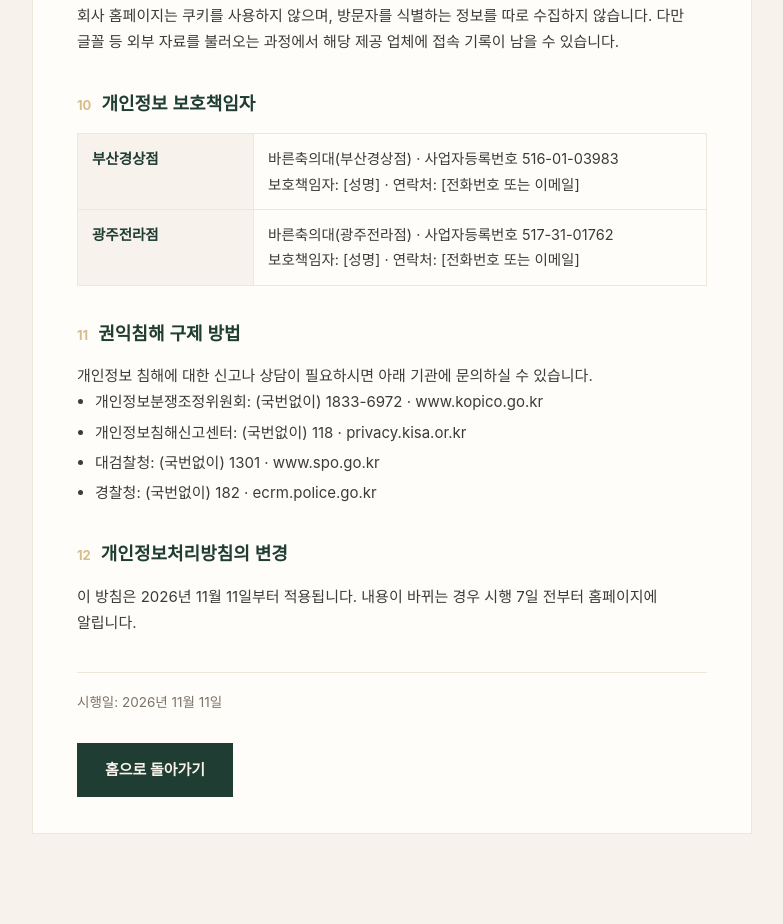
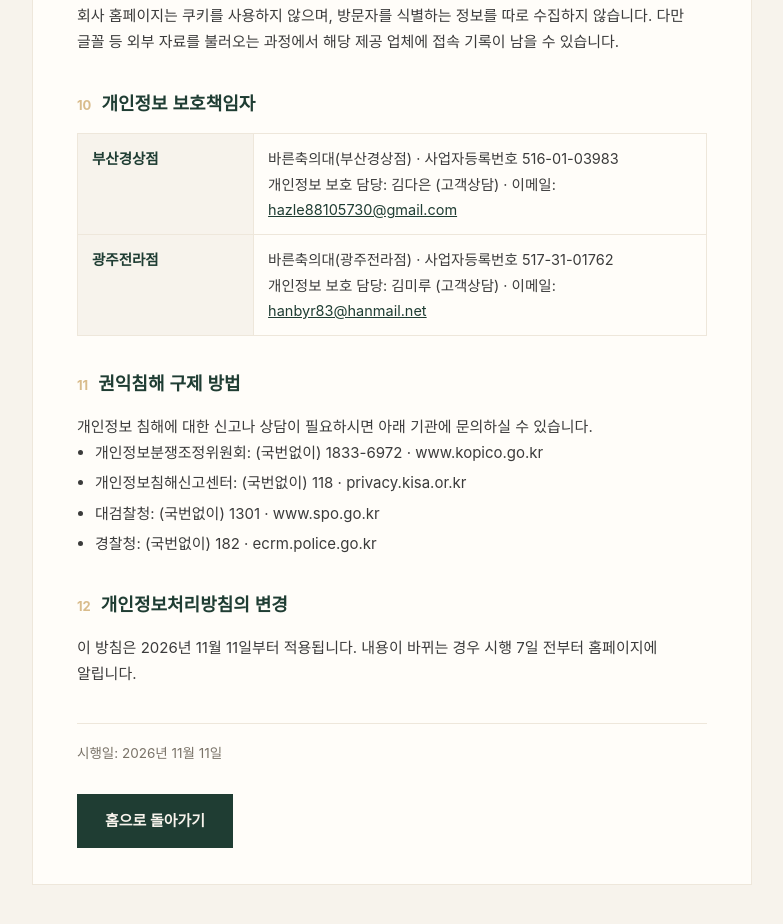
Before and after one commit to DanDanCoding/Bareun, a plain HTML site: page public/privacy.html in a window 1280 px wide. Shown: the part 2538-3462 px from the top of the page, without its empty margins (248-1031 px from the left). Drawn offline with Linux system fonts and the light colour scheme; a web font is replaced by a local one.

Commit message:
Fill in privacy officer contacts for each branch
Co-Authored-By: Claude Opus 5.5 <noreply@anthropic.com>

```diff
--- a/public/privacy.html
+++ b/public/privacy.html
@@ -122,10 +122,9 @@
         <h2 id="cookie"><span>09</span>자동 수집 장치(쿠키)</h2>
         <p>회사 홈페이지는 쿠키를 사용하지 않으며, 방문자를 식별하는 정보를 따로 수집하지 않습니다. 다만 글꼴 등 외부 자료를 불러오는 과정에서 해당 제공 업체에 접속 기록이 남을 수 있습니다.</p>
         <h2 id="officer"><span>10</span>개인정보 보호책임자</h2>
-        <!-- TODO: 지점별 보호책임자 이름·연락처 입력 -->
 <table>
-<tr><th>부산경상점</th><td>바른축의대(부산경상점) · 사업자등록번호 516-01-03983<br>보호책임자: [성명] · 연락처: [전화번호 또는 이메일]</td></tr>
-<tr><th>광주전라점</th><td>바른축의대(광주전라점) · 사업자등록번호 517-31-01762<br>보호책임자: [성명] · 연락처: [전화번호 또는 이메일]</td></tr>
+<tr><th>부산경상점</th><td>바른축의대(부산경상점) · 사업자등록번호 516-01-03983<br>개인정보 보호 담당: 김다은 (고객상담) · 이메일: <a href="mailto:hazle88105730@gmail.com">hazle88105730@gmail.com</a></td></tr>
+<tr><th>광주전라점</th><td>바른축의대(광주전라점) · 사업자등록번호 517-31-01762<br>개인정보 보호 담당: 김미루 (고객상담) · 이메일: <a href="mailto:hanbyr83@hanmail.net">hanbyr83@hanmail.net</a></td></tr>
 </table>
         <h2 id="remedy"><span>11</span>권익침해 구제 방법</h2>
         <p>개인정보 침해에 대한 신고나 상담이 필요하시면 아래 기관에 문의하실 수 있습니다.</p>
```
